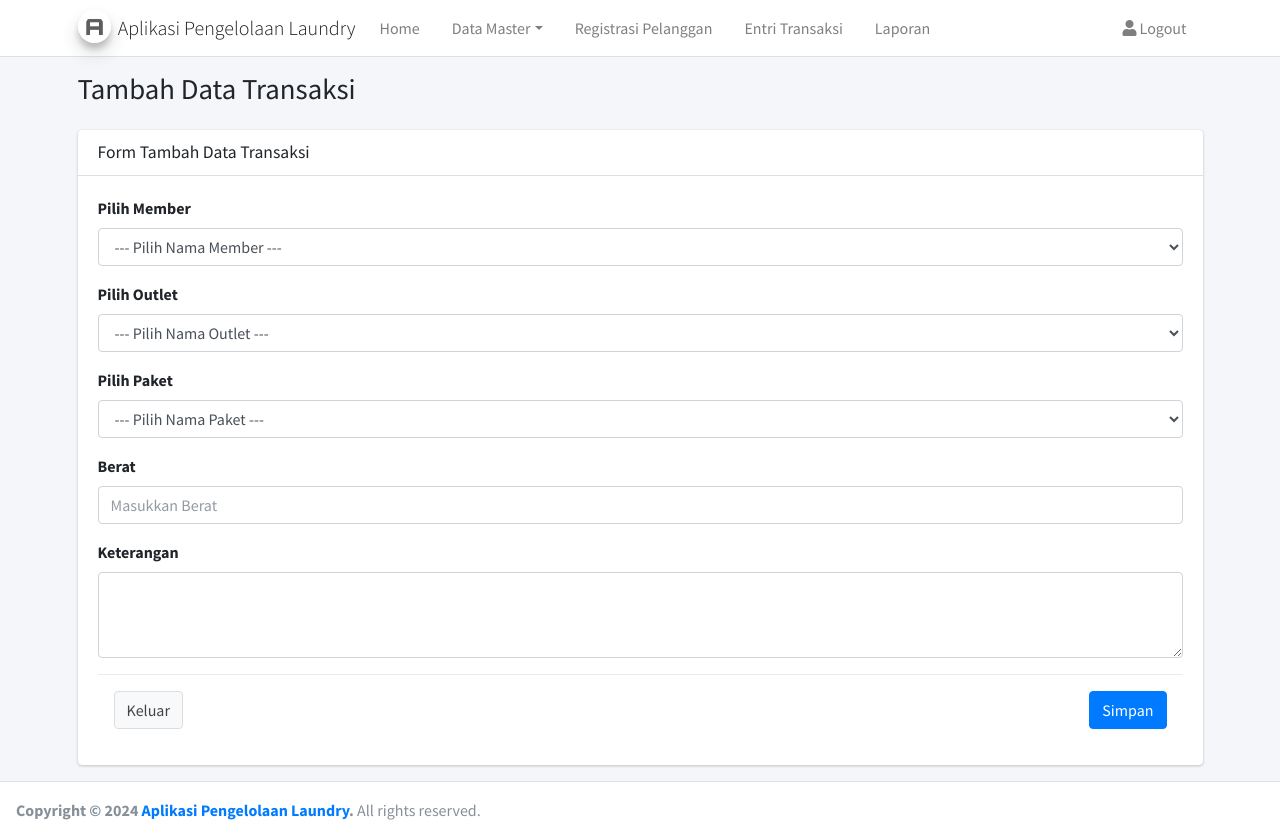
After one commit to aliyatsaqib/SMK12-basisdata-app_laundry, a PHP site: page /admin/tambah_transaksi.php in a window 1280 px wide. The commit adds this page. Run offline with PHP 8.4, Linux system fonts and the light colour scheme; the visitor is signed in with stand-in values (Sample User, id 1); data that the repository does not hold is empty; some libraries are stand-ins or nearby versions.

Commit message:
part 11 selesaii

```diff
--- /dev/null
+++ b/admin/tambah_transaksi.php
@@ -0,0 +1,92 @@
+<?php
+include '../layouts/header.php';
+include '../layouts/navbar.php';
+?>
+<div class="content-wrapper">
+    <!-- Content Header (Page header) -->
+    <div class="content-header">
+        <div class="container">
+            <div class="row mb-2">
+                <div class="col-sm-6">
+                    <h1 class="m-0">Tambah Data Transaksi</h1>
+                </div>
+            </div>
+        </div>
+    </div>
+
+    <div class="content">
+        <div class="container">
+            <div class="row">
+                <div class="col-lg-12">
+                    <div class="card">
+                        <div class="card-header">
+                            <h3 class="card-title">Form Tambah Data Transaksi</h3>
+
+                            <div class="card-tools">
+                            </div>
+
+                        </div>
+                        <div class="card-body">
+                            <form method="post" action="tambah_transaksi.php">
+                                <div class="form-group">
+                                    <label>Pilih Member</label>
+                                    <select class="form-control">
+                                        <option> --- Pilih Nama Member --- </option>
+                                        <?php
+                                        include "../koneksi.php";
+                                        $tb_member = mysqli_query($koneksi, "SELECT * FROM tb_member");
+                                        while ($d_tb_member = mysqli_fetch_array($tb_member)) {
+                                        ?>
+                                            <option value="<?= $d_tb_member['id'] ?>"><?= $d_tb_member['nama'] ?></option>
+                                        <?php } ?>
+                                    </select>
+                                </div>
+                                <div class="form-group">
+                                    <label>Pilih Outlet</label>
+                                    <select id="ubahid_outlet" name="id_outlet" class="form-control" id="id_outet" onchange="this.form.submit()">
+                                        <option> --- Pilih Nama Outlet --- </option>
+                                        <?php
+                                        include "../koneksi.php";
+                                        $tb_outlet = mysqli_query($koneksi, "SELECT * FROM tb_outlet");
+                                        while ($d_tb_outlet = mysqli_fetch_array($tb_outlet)) {
+                                        ?>
+                                            <option value="<?= $d_tb_outlet['id'] ?>"><?= $d_tb_outlet['nama'] ?></option>
+                                        <?php } ?>
+                                    </select>
+                                </div>
+                                <div class="form-group">
+                                    <label>Pilih Paket</label>
+                                    <select class="form-control" name="id_paket">
+                                        <option> --- Pilih Nama Paket --- </option>
+                                        <?php
+                                        include "../koneksi.php";
+                                        $tb_paket = mysqli_query($koneksi, "SELECT * FROM tb_paket");
+                                        while ($d_tb_paket = mysqli_fetch_array($tb_paket)) {
+                                        ?>
+                                            <option value="<?= $d_tb_paket['id'] ?>"><?= $d_tb_paket['nama_paket'] ?></option>
+                                        <?php } ?>
+                                    </select>
+                                </div>
+                                <div class="form-group">
+                                    <label>Berat</label>
+                                    <input type="number" name="qty" class="form-control" placeholder="Masukkan Berat">
+                                </div>
+                                <div class="form-group">
+                                    <label>Keterangan</label>
+                                    <textarea class="form-control" name="" rows="3"></textarea>
+                                </div>
+                                <div class="modal-footer justify-content-between">
+                                    <button type="button" class="btn btn-default" data-dismiss="modal">Keluar</button>
+                                    <button type="submit" class="btn btn-primary">Simpan</button>
+                                </div>
+                            </form>
+                        </div>
+                    </div>
+                </div>
+            </div>
+        </div>
+    </div>
+</div>
+<?php
+include '../layouts/footer.php';
+?>
--- a/admin/batal_bayar_transaksi.php
+++ b/admin/update_batal_bayar_transaksi.php
@@ -4,10 +4,10 @@ include '../koneksi.php';
 
 //menambahkan data yang dikirim dari form
 $id = $_POST['id'];
-$belum_dibayar = $_POST['dibayar'];
 
 //menginput data ke database
-mysqli_query($koneksi,"update tb_transaksi set dibayar='$belum_dibayar' where id='$id'");
+mysqli_query($koneksi,"update tb_transaksi set dibayar='belum_dibayar' where id='$id'");
+mysqli_query($koneksi,"delete from tb_detail_transaksi where id_transaksi='$id'");
 
 //mengalihkan halaman kembali ke outlet.php
 header("location:transaksi.php?info=update");
```
Also changed, not shown: admin/ajax_transaksi.php (added, +16 -0 lines), admin/transaksi.php (+53 -25 lines), admin/update_bayar_transaksi.php (+4 -3 lines).
